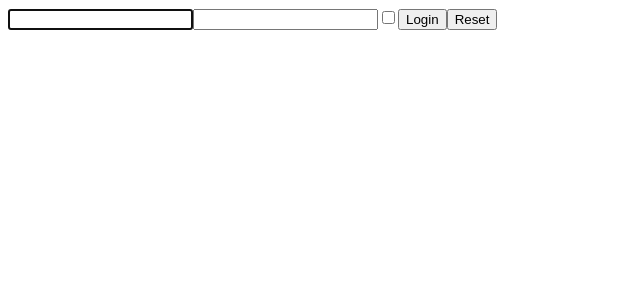
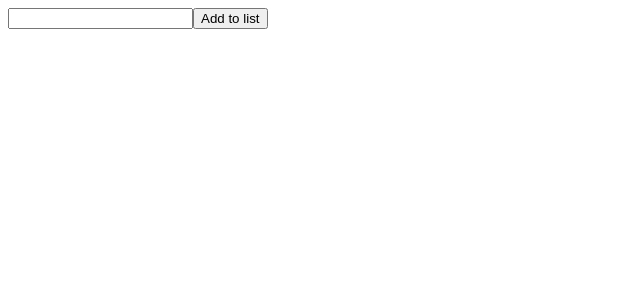
Before and after one commit to ANDgeloREA/react-exercises, a React (Create React App) app in the folder react-exercises/: page / in a window 1280 px wide. Shown: the top 300 px of the page, without its empty margins (0-640 px from the left). Built offline with nearby package versions, Linux system fonts and the light colour scheme.

Commit message:
complete exercise 25

```diff
--- a/react-exercises/src/App.js
+++ b/react-exercises/src/App.js
@@ -1,10 +1,10 @@
 import React from "react";
-import UncontrolledLogin from "./components/UncontrolledLogin";
+import TodoList from "./components/TodoList";
 
 function App() {
   return (
     <>
-      <UncontrolledLogin />
+      <TodoList />
     </>
   );
 }
--- /dev/null
+++ b/react-exercises/src/components/TodoList.js
@@ -0,0 +1,30 @@
+import { useState } from "react"
+
+const TodoList = () => {
+    const [items, setItems] = useState([])
+    const [value, setValue] = useState("")
+
+    const handleClick = (event) => {
+        event.preventDefault()
+        setItems([...items, value])
+        setValue("")
+    }
+
+    const handleInputChange = (event) => {
+        setValue(event.target.value)
+    }
+
+    return (
+        <>
+            <form>
+                <input type="text" value={value} onInput={handleInputChange} />
+                <button type="submit" onClick={handleClick}>Add to list</button>
+            </form>
+            <ul>
+                {items.map((item, index) => { return (<li key={index}>{item}</li>) })}
+            </ul>
+        </>
+    )
+}
+
+export default TodoList;
--- a/react-exercises/src/components/UncontrolledLogin.js
+++ /dev/null
@@ -1,33 +0,0 @@
-import React from "react"
-
-class UncontrolledLogin extends React.Component {
-    handleLogin = (event) => {
-        event.preventDefault();
-        const username = event.target.elements.username.value
-        const password = event.target.elements.password.value
-        const remember = event.target.elements.remember.checked
-
-        console.log({
-            username,
-            password,
-            remember,
-        });
-    }
-
-
-    render() {
-        return (
-            <>
-                <form onSubmit={this.handleLogin}>
-                    <input name="username" autoFocus/>
-                    <input name="password" type="password"/>
-                    <input name="remember" type="checkbox"/>
-                    <button type="submit">Login</button>
-                    <button type="reset">Reset</button>
-                </form>
-            </>
-        )
-    }
-}
-
-export default UncontrolledLogin;
```
Also changed, not shown: 2 other files (tests, documents, lock files or other folders).
